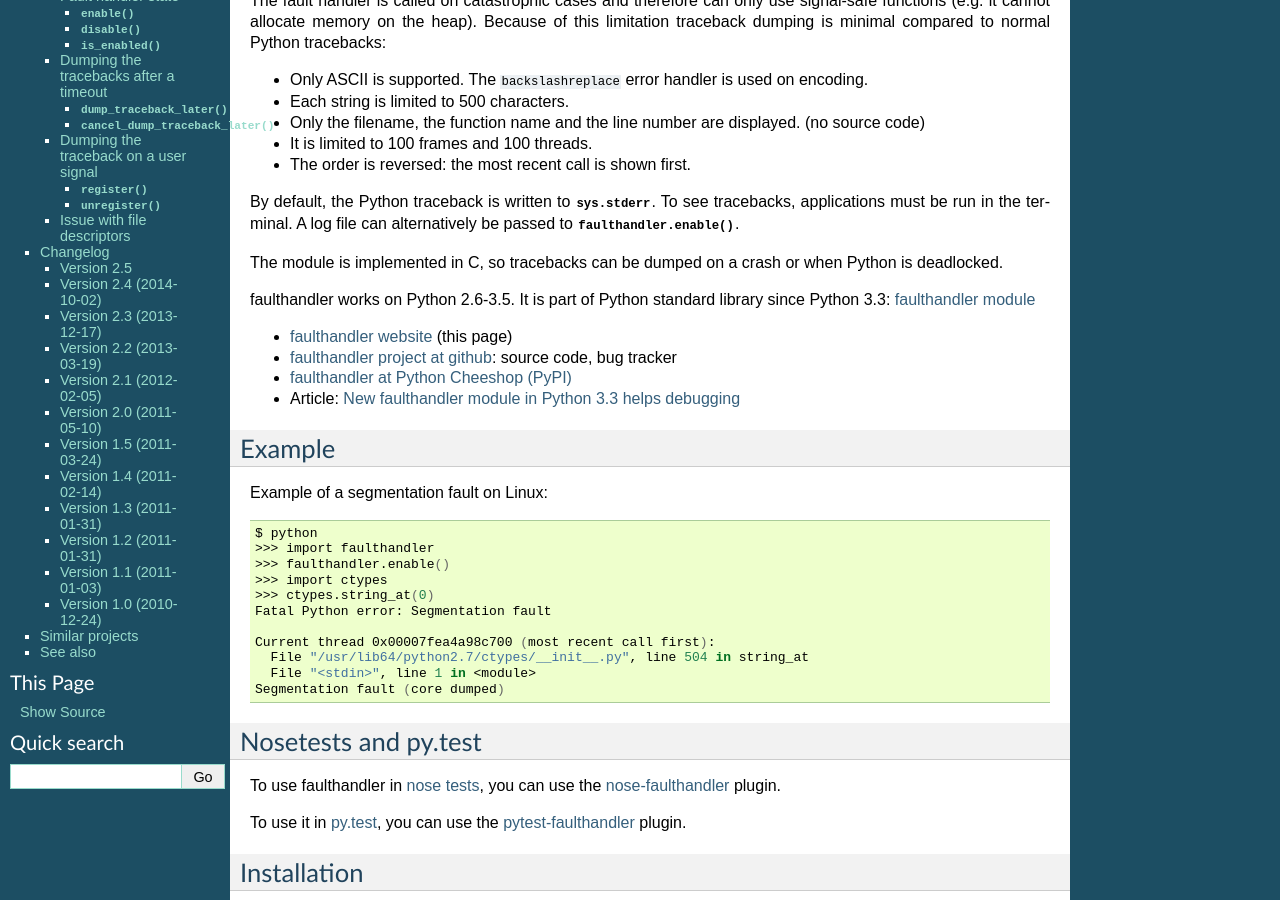
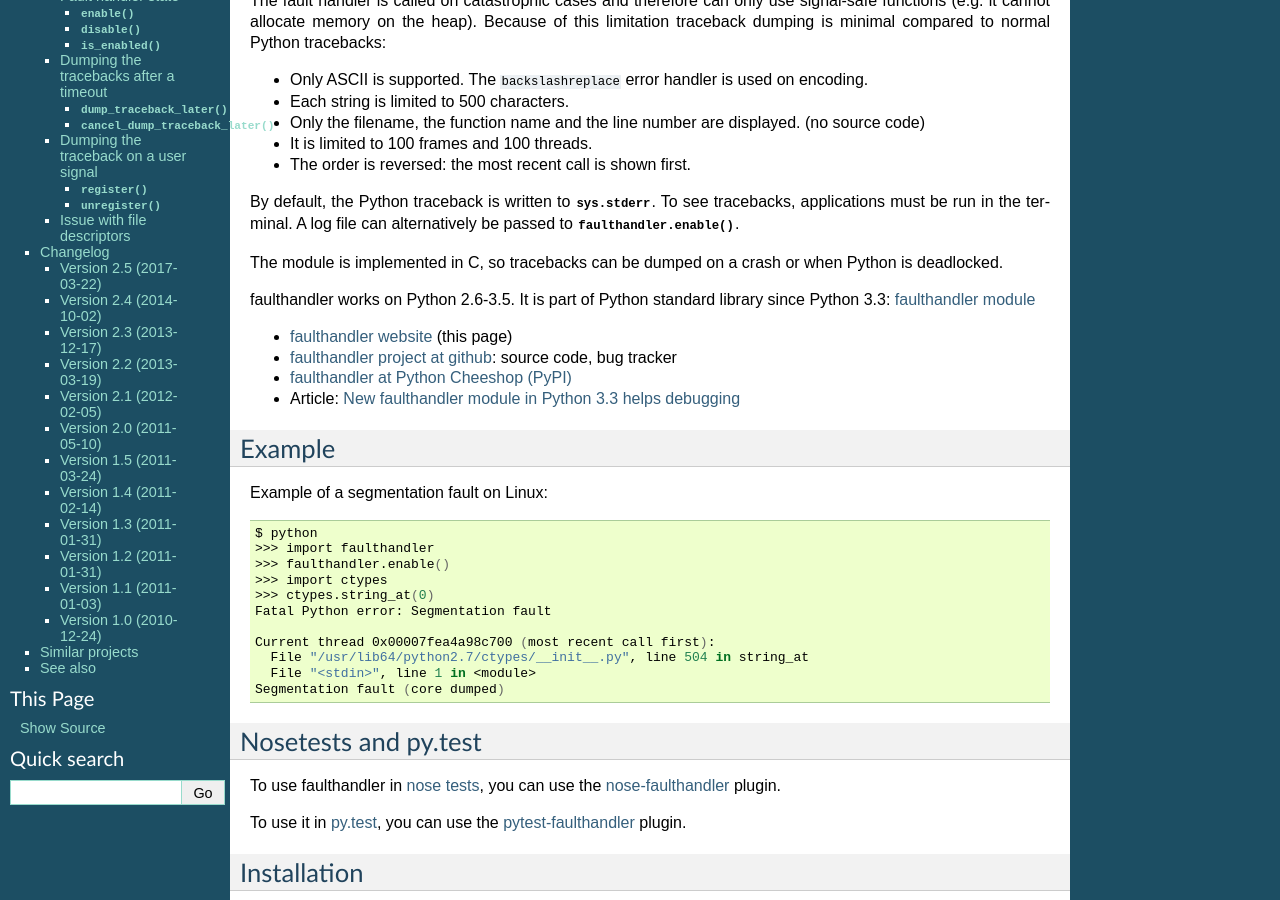
Before and after one commit to vstinner/faulthandler, a Sphinx documentation site: the page built from doc/index.rst, in a window 1280 px wide and 900 px high, scrolled down 326 px. Built offline with Sphinx 7.4.7, drawn with Linux system fonts in a browser that asks for light colours; some of the changed text lies outside the part shown.

Commit message:
prepare 2.5 release

```diff
--- a/doc/index.rst
+++ b/doc/index.rst
@@ -275,8 +275,8 @@ these functions again each time that the file is replaced.
 Changelog
 =========
 
-Version 2.5
------------
+Version 2.5 (2017-03-22)
+------------------------
 
 * Issue #23433: Fix undefined behaviour in ``faulthandler._stack_overflow()``:
   don't compare pointers, use the ``Py_uintptr_t`` type instead of ``void*``.
```
